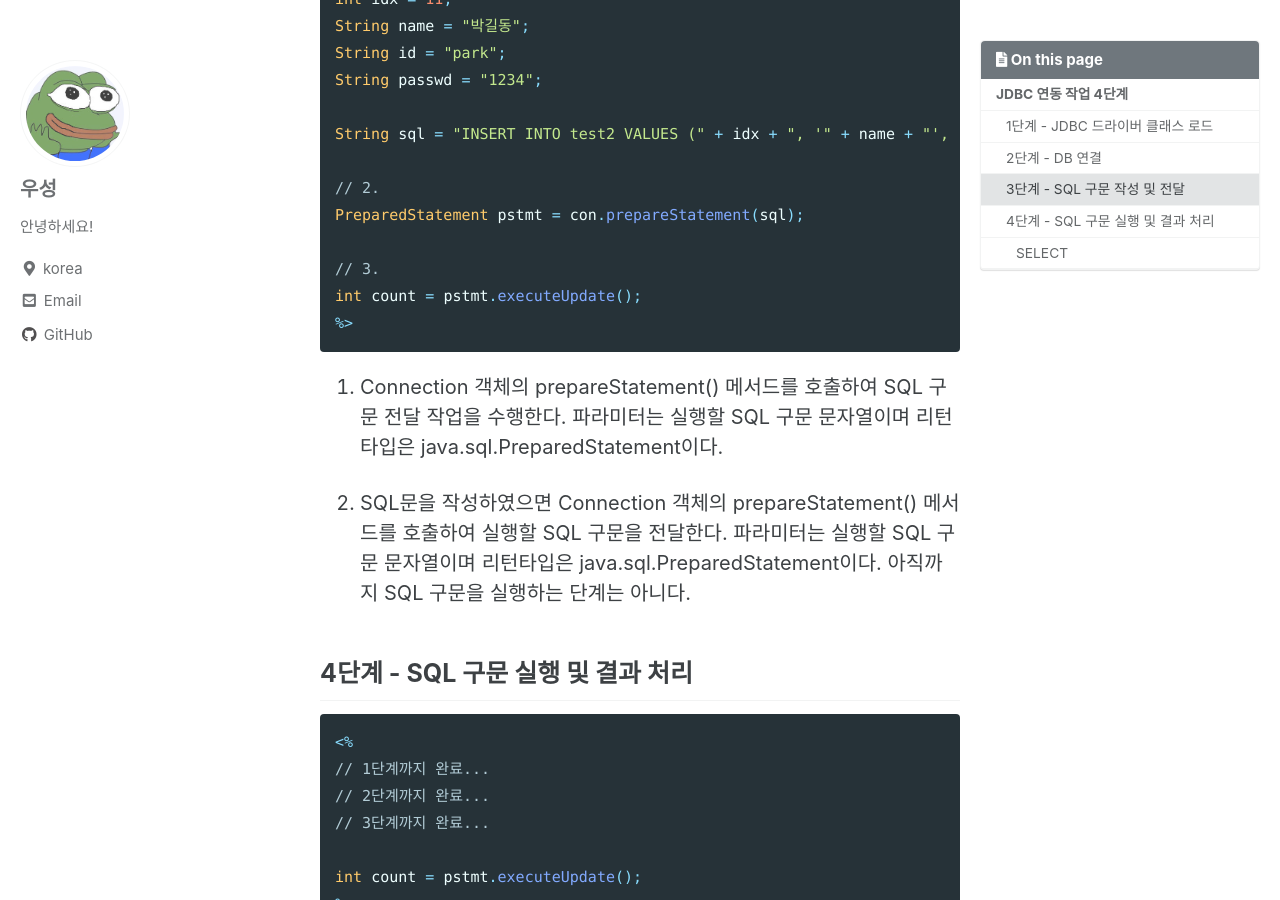
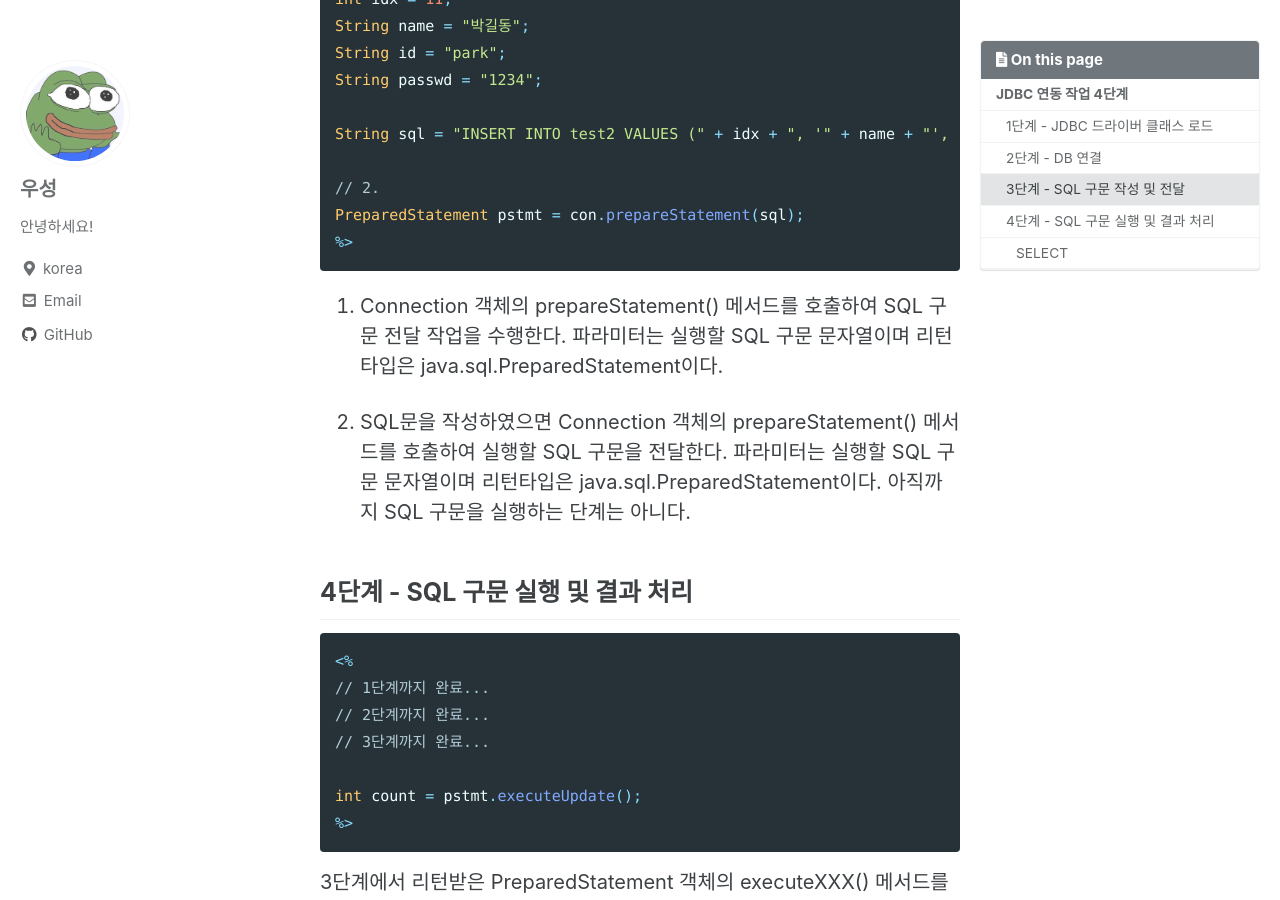
Before and after one commit to wooseongryu/wooseongryu.github.io, a Jekyll site: the page built from _posts/2023-08-13-JSP6_jdbc.md, in a window 1280 px wide and 900 px high, scrolled down 1335 px. Built offline with Jekyll 4.4.1, drawn with Linux system fonts in a browser that asks for light colours; cached includes are drawn as plain includes; some web fonts are replaced; comment, search, counter and statistics services are not loaded.

Commit message:
내용 수정

````diff
--- a/_posts/2023-08-13-JSP6_jdbc.md
+++ b/_posts/2023-08-13-JSP6_jdbc.md
@@ -57,9 +57,6 @@ String sql = "INSERT INTO test2 VALUES (" + idx + ", '" + name + "', '" + id + "
 
 // 2.
 PreparedStatement pstmt = con.prepareStatement(sql);
-
-// 3.
-int count = pstmt.executeUpdate();
 %>
 ```
 1. Connection 객체의 prepareStatement() 메서드를 호출하여 SQL 구문 전달 작업을 수행한다. 파라미터는 실행할 SQL 구문 문자열이며 리턴타입은 java.sql.PreparedStatement이다.
````
